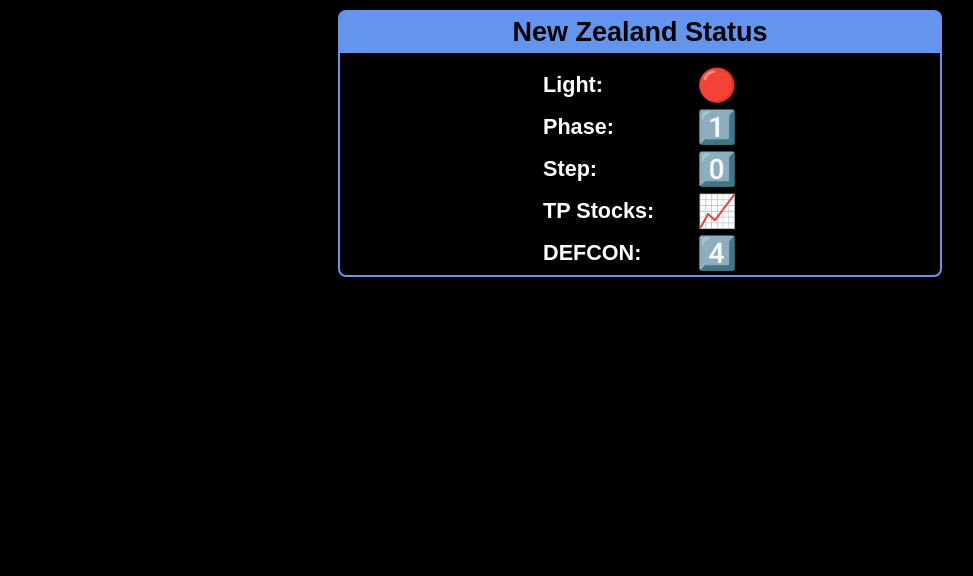
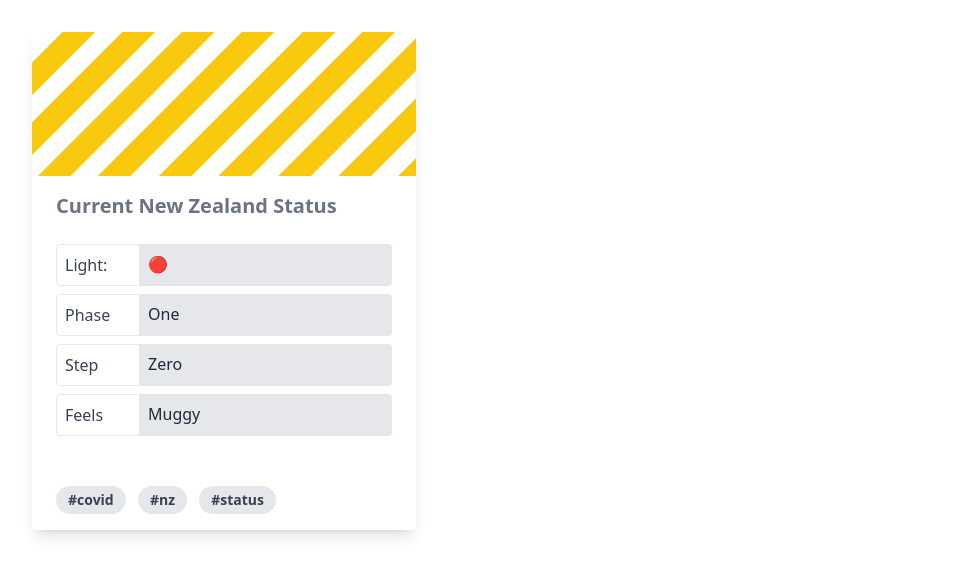
Before and after one commit to nzben/nzben.github.io, a website: page index.html in a window 1280 px wide. Shown: the whole page, without its empty margins (0-973 px from the left). Drawn offline with Linux system fonts and the light colour scheme.

Commit message:
Tailwind and make it look better

```diff
--- a/index.html
+++ b/index.html
@@ -6,76 +6,32 @@
     <meta http-equiv='X-UA-Compatible' content='IE=edge'>
     <title>Current NZ Status</title>
     <meta name='viewport' content='width=device-width, initial-scale=1'>
-    <style>
-        body {
-            font-family: Arial, Helvetica, sans-serif;
-            font-size: large;
-            color: white;
-            background-color: black;
-        }
-
-        h2 {
-            text-align: center;
-            color: black;
-            background-color: cornflowerblue;
-            border-radius: 5px 5px 0 0;
-            margin: 0 0 10px 0;
-            padding: 5px;
-        }
-
-        #container {
-            min-width: 300px;
-            max-width: 600px;
-            margin: 10px auto 0 auto;
-            border: 2px solid cornflowerblue;
-            border-radius: 8px;
-            text-align: center;
-            flex: auto;
-        }
-
-        table {
-            margin: auto;
-        }
-
-        td:first-child {
-            width: 150px;
-            text-align: left;
-            font-size: larger;
-            font-weight: bold;
-        }
-
-        td:nth-child(2) {
-            font-size: xx-large;
-        }
-    </style>
+    <link href='output.css' rel='stylesheet'>
 </head>
 
-<body>
+<body class="bg-white flex content-center">
 
-    <div id="container">
-        <h2>New Zealand Status</h2>
-        <table>
-            <tr>
-                <td>Light:</td>
-                <td>🔴</td>
-            </tr>
-            <tr>
-                <td>Phase:</td>
-                <td>1️⃣</td>
-            </tr>
-            <tr>
-                <td>Step:</td>
-                <td>0️⃣</td>
-            </tr>
-            <tr>
-                <td>TP Stocks:</td>
-                <td>📈</td>
-            </tr>
-            <tr>
-                <td>DEFCON:</td>
-                <td>4️⃣</td>
-            </tr>
-        </table>
+    <div class="max-w-sm rounded overflow-hidden shadow-lg m-8">
+        <img class="w-full" src="stripes.jpg" alt="Sunset in the mountains">
+        <div class="px-6 py-4">
+          <div class="font-bold text-xl text-gray-500 mb-2">Current New Zealand Status</div>
+        </div>
+        <div class="px-6 text-gray-700 text-base grid overflow-hidden grid-cols-4 grid-rows-5 gap-y-2">
+            <div class="label">Light:</div>
+            <div class="box">🔴</div>
+            <div class="label">Phase</div>
+            <div class="box">One</div>
+            <div class="label">Step</div>
+            <div class="box">Zero</div>
+            <div class="label">Feels</div>
+            <div class="box">Muggy</div>
+        </div>
+        <div class="px-6 pb-2">
+          <span class="inline-block bg-gray-200 rounded-full px-3 py-1 text-sm font-semibold text-gray-700 mr-2 mb-2">#covid</span>
+          <span class="inline-block bg-gray-200 rounded-full px-3 py-1 text-sm font-semibold text-gray-700 mr-2 mb-2">#nz</span>
+          <span class="inline-block bg-gray-200 rounded-full px-3 py-1 text-sm font-semibold text-gray-700 mr-2 mb-2">#status</span>
+        </div>
+      </div>
 </body>
 
 </html>
--- /dev/null
+++ b/main.css
@@ -0,0 +1,20 @@
+@tailwind base;
+@tailwind components;
+@tailwind utilities;
+
+.box {
+	@apply
+		bg-gray-200
+		text-gray-800
+    col-span-3
+		p-2
+		rounded-r;
+}
+
+.label {
+	@apply
+		p-2
+    border
+    border-gray-200
+    rounded-l
+}
--- /dev/null
+++ b/tailwind.config.js
@@ -0,0 +1,12 @@
+module.exports = {
+  content: [
+    './index.html'
+  ],
+  theme: {
+    extend: {},
+  },
+  plugins: [
+    require('tailwindcss'),
+    require('autoprefixer'),
+    ]
+}
```
Also changed, not shown: package.json (added, +25 -0 lines), output.css (added), stripes.jpg (added), 1 other file.
